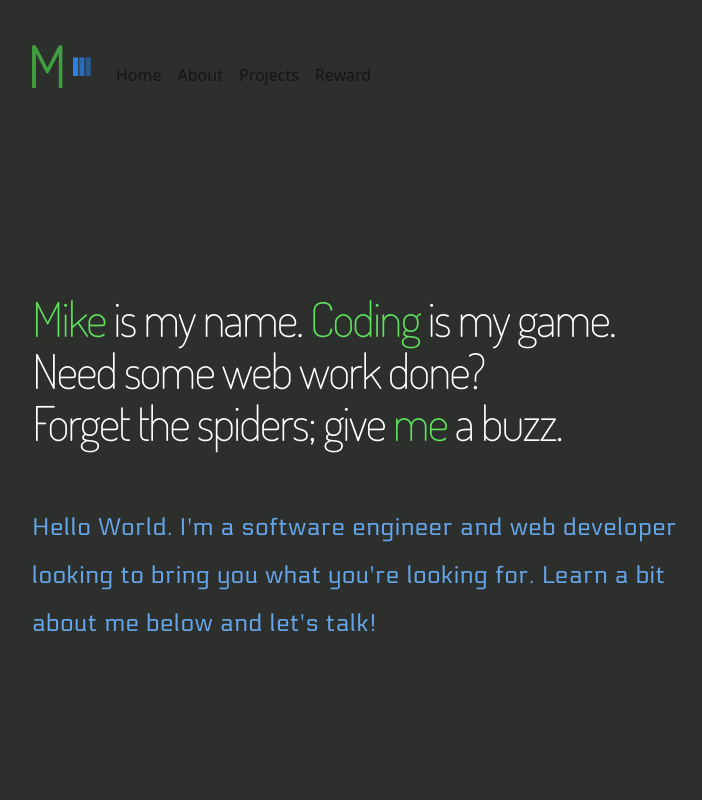
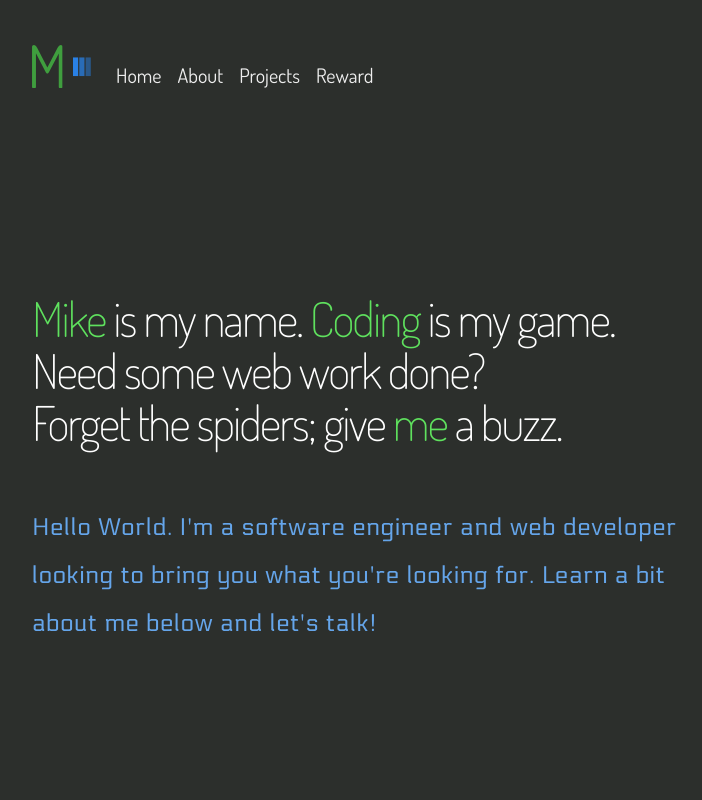
Before and after one commit to ms097530/ms097530.github.io, a React (Vite) app: page / in a window 1280 px wide. Shown: the top 800 px of the page, without its empty margins (0-702 px from the left). Built offline with nearby package versions, Linux system fonts and the light colour scheme; no server answers.

Commit message:
added styling to navigation bar

```diff
--- /dev/null
+++ b/src/components/NavigationBar-styles.js
@@ -0,0 +1,18 @@
+export default {
+    links:
+    {
+        fontFamily: 'var(--dosis-regular)',
+        fontSize: '1.25rem',
+        color: 'var(--off-white)',
+        '--bs-nav-link-color': 'var(--off-white)',
+        '--bs-nav-link-hover-color': 'var(--light-blue)',
+        '&:hover':
+        {
+            color: 'var(--light-blue)',
+        },
+        '& a':
+        {
+            transition: 'color 300ms ease-in-out',
+        }
+    }
+}
--- a/src/components/NavigationBar.jsx
+++ b/src/components/NavigationBar.jsx
@@ -1,14 +1,17 @@
 import { Navbar, Nav } from "react-bootstrap"
 import logo from '/img/logo.svg'
 import { ReactSVG } from "react-svg"
+import { createUseStyles } from "react-jss"
+import styles from './NavigationBar-styles'
+
+const useStyles = createUseStyles(styles)
 
 export default function NavigationBar()
 {
-    // console.log(logo)
+    const classes = useStyles()
     return (
         <Navbar expand="lg" className="w-100">
             <Navbar.Brand href="#home">
-                {/* <svg xmlns={logo} width={60} height={60}></svg> */}
                 <div style={{ width: '60px', height: '60px' }}>
                     <ReactSVG
                         src={logo}
@@ -21,11 +24,12 @@ export default function NavigationBar()
             <Navbar.Toggle aria-controls="basic-navbar-nav">
             </Navbar.Toggle>
             <Navbar.Collapse id="basic-navbar-nav">
-                <Nav className="me-auto">
-                    <Nav.Link href="#home">Home</Nav.Link>
-                    <Nav.Link href="#mission">About</Nav.Link>
-                    <Nav.Link href="#projects">Projects</Nav.Link>
-                    <Nav.Link href="#gift">Reward</Nav.Link>
+                <Nav className={`${classes.links}`}>
+                    {/* using active prop to disable active syling by React Bootstrap */}
+                    <Nav.Link href="#home" active="">Home</Nav.Link>
+                    <Nav.Link href="#mission" active="">About</Nav.Link>
+                    <Nav.Link href="#projects" active="">Projects</Nav.Link>
+                    <Nav.Link href="#gift" active="">Reward</Nav.Link>
                 </Nav>
             </Navbar.Collapse>
         </Navbar>
```
